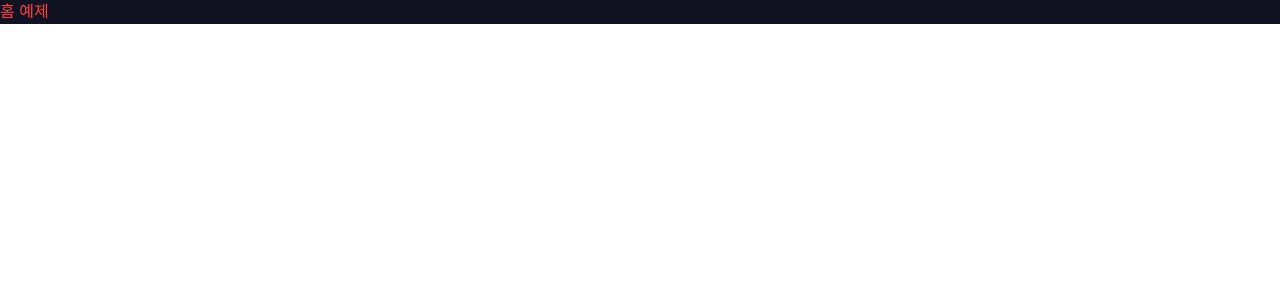
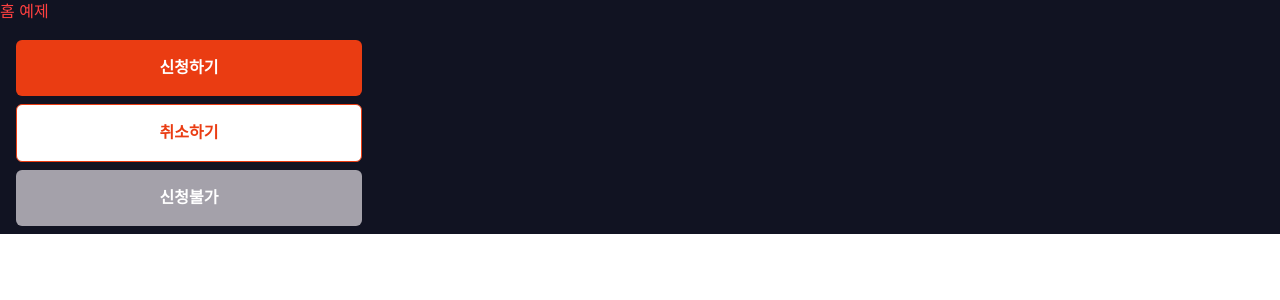
Before and after one commit to kimdohoon2/The-Julge, a Next.js app: page / in a window 1280 px wide. Shown: the top 300 px of the page. Built offline with nearby package versions, Linux system fonts and the light colour scheme; a web font is replaced by a local one.

Commit message:
feat(button): add button-component

```diff
--- a/package.json
+++ b/package.json
@@ -9,6 +9,7 @@
     "lint": "next lint"
   },
   "dependencies": {
+    "clsx": "^2.1.1",
     "next": "15.1.0",
     "react": "^19.0.0",
     "react-dom": "^19.0.0",
--- a/src/app/page.tsx
+++ b/src/app/page.tsx
@@ -1,3 +1,26 @@
+'use client';
+
+import Button from '@/components/Button';
+
 export default function Home() {
-  return <div className="bg-gray-black text-red-40">홈 예제</div>;
+  return (
+    <div className="bg-gray-black text-red-40">
+      홈 예제
+      <div className="m-4 flex max-w-[346px] flex-col items-center justify-center">
+        <Button className="mb-2 w-full p-4" onClick={() => alert('신청버튼을 클릭하셨습니다.')}>
+          신청하기
+        </Button>
+        <Button
+          className="mb-2 w-full p-4"
+          variant="reverse"
+          onClick={() => alert('취소버튼을 클릭하셨습니다.')}
+        >
+          취소하기
+        </Button>
+        <Button className="mb-2 w-full p-4" disabled>
+          신청불가
+        </Button>
+      </div>
+    </div>
+  );
 }
--- /dev/null
+++ b/src/components/Button.tsx
@@ -0,0 +1,47 @@
+'use client';
+
+import React from 'react';
+import clsx from 'clsx';
+
+interface ButtonProps {
+  children: React.ReactNode;
+  onClick?: () => void;
+  type?: 'button' | 'submit' | 'reset';
+  className?: string;
+  disabled?: boolean;
+  variant?: 'primary' | 'reverse';
+}
+
+const Button: React.FC<ButtonProps> = ({
+  children,
+  onClick,
+  type = 'button',
+  className = '',
+  disabled = false,
+  variant = 'primary',
+}) => {
+  const styles = {
+    primary:
+      'bg-[#EA3C12] text-gray-white border-none hover:shadow-lg hover:scale-105 transition-all duration-200',
+    reverse:
+      'bg-white text-[#EA3C12] border border-[#EA3C12] hover:shadow-lg hover:scale-105 transition-all duration-200',
+    disabled: 'bg-gray-40 text-gray-white cursor-not-allowed hover:shadow-none hover:scale-100',
+  };
+
+  return (
+    <button
+      type={type}
+      onClick={onClick}
+      disabled={disabled}
+      className={clsx(
+        'rounded-[6px] font-bold focus:ring',
+        disabled ? styles.disabled : styles[variant],
+        className
+      )}
+    >
+      {children}
+    </button>
+  );
+};
+
+export default Button;
```
Also changed, not shown: 1 other file (tests, documents, lock files or other folders).
